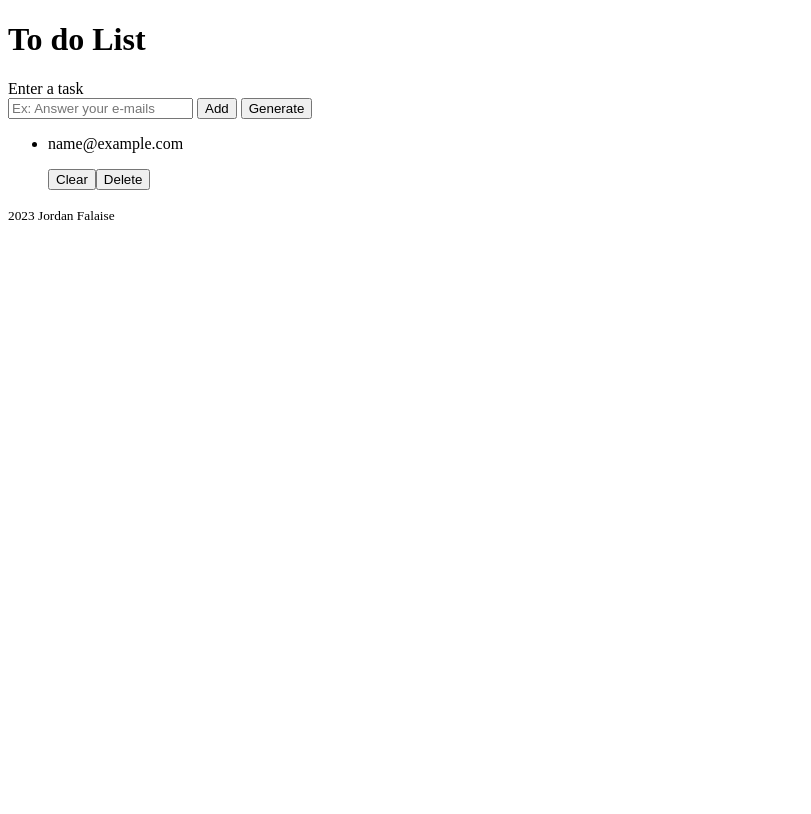
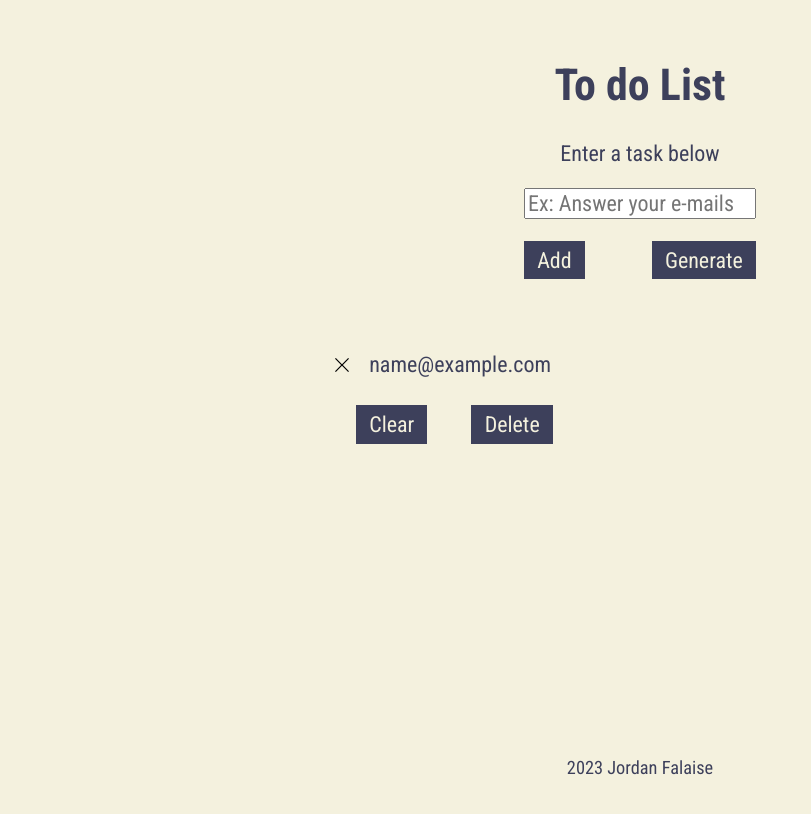
Before and after one commit to joanFaseDev/100-days-of-code-projects, a plain HTML site: page 4.ToDoList/index.html in a window 1280 px wide. Both pictures are taken after typing "name@example.com" into the empty fields and a click on the button "Add". Shown: the whole page, without its empty margins (0-811 px from the left). Drawn offline with Linux system fonts and the light colour scheme.

Commit message:
Added stylesheet && some minor JavaScript corrections

```diff
--- a/4.ToDoList/index.html
+++ b/4.ToDoList/index.html
@@ -11,11 +11,13 @@
     <div id="main-content">
         <h1 id="title">To do List</h1>
         <form action="#">
-            <label id="label-user-data" for="user-data">Enter a task</label>
+            <label id="label-user-data" for="user-data">Enter a task below</label>
             <div id="ctn-user-data">
                 <input id="user-data" type="text" name="user-data" placeholder="Ex: Answer your e-mails">
-                <button id="btn-add" type="submit">Add</button>
-                <button id="btn-generate" type="button">Generate</button>
+                <div id="ctn-btns">
+                    <button id="btn-add" type="submit">Add</button>
+                    <button id="btn-generate" type="button">Generate</button>
+                </div>
             </div>
         </form>
     </div>
--- a/4.ToDoList/script.js
+++ b/4.ToDoList/script.js
@@ -2,8 +2,6 @@ const input = document.querySelector('#user-data');
 const btnAdd = document.querySelector('#btn-add');
 const btnGenerate = document.querySelector('#btn-generate');
 const main = document.querySelector('#main-content');
-
-console.dir(main);
 
 btnAdd.addEventListener('click', (evt) => {
     evt.preventDefault();
@@ -28,11 +26,18 @@ function generateTask()
         const li = document.createElement('li');
         const div = document.createElement('div');
         const paragraph = document.createElement('p');
+        const ctnBtns = document.createElement('div');
         const btnClear = document.createElement('button');
         const btnRemove = document.createElement('button');
 
         paragraph.textContent = data;
 
+        li.addEventListener('dragend', (evt) => {
+            evt.target.classList.remove('is-dragged');
+        });
+
+        li.classList.add('is-unchecked');
+        ctnBtns.classList.add('ctn-btns');
         btnClear.setAttribute('type', 'button');
         btnClear.textContent = 'Clear';
         btnRemove.setAttribute('type', 'button');
@@ -44,11 +49,15 @@ function generateTask()
             {
                 paragraph.setAttribute('class', 'is-clear');
                 btnClear.textContent = 'Unclear';
+                li.classList.remove('is-unchecked');
+                li.classList.add('is-checked-green');
             }
             else
             {
                 paragraph.removeAttribute('class');
                 btnClear.textContent = 'Clear';
+                li.classList.remove('is-checked-green');
+                li.classList.add('is-unchecked');
             }
         });
 
@@ -65,12 +74,14 @@ function generateTask()
             ul.setAttribute('id', 'tasks-list');
         }
 
+        ctnBtns.append(btnClear);
+        ctnBtns.append(btnRemove);
         div.append(paragraph);
-        div.append(btnClear);
-        div.append(btnRemove);
+        div.append(ctnBtns);
         li.append(div);
         ul.append(li);
         main.append(ul);
+        console.dir(ul);
     }
 }
 
--- a/4.ToDoList/style.css
+++ b/4.ToDoList/style.css
@@ -1,2 +1,125 @@
+@import url('https://fonts.googleapis.com/css2?family=Roboto+Condensed:ital,wght@0,300;0,400;0,700;1,300;1,400;1,700&display=swap');
+
+:root {
+    --default-font-size: 18px;
+    --desktop-font-size: 22px;
+    --default-font-family: 'Roboto Condensed', sans-serif;
+    --primary-color: #f4f1de;
+    --secondary-color: #3d405b;
+    --clear-color: #81B29A;
+    --warning-color: #E07A5F;
+}
+
+body {
+    background-color: var(--primary-color);
+    color: var(--secondary-color);
+    font-size: var(--default-font-size);
+    font-family: var(--default-font-family);
+    box-sizing: border-box;
+    display: flex;
+    flex-direction: column;
+    justify-content: flex-end;
+    align-items: center;
+    min-height: 100vh;
+}
+
+h1 {
+    text-align: center;
+}
+
+form {
+    display: flex;
+    flex-direction: column;
+    align-items: center;
+    row-gap: 1em;
+    margin-bottom: 2em;
+}
+
+button {
+    font-family: inherit;
+    font-size: inherit;
+    border: none;
+    background-color: var(--secondary-color);
+    color: var(--primary-color);
+    padding: .3em .6em;
+}
+
+ul {
+    padding: 0 1rem;
+}
+
+p {
+    padding: .3em .6em;
+    background: linear-gradient(to right, var(--clear-color) 50%, var(--primary-color) 50%);
+    background-size: 0 0;
+    background-position: left bottom;
+    transition: all 1s ease;
+}
+
+#main-content {
+    flex-grow: 1;
+    /* min-height: 85vh; */
+    width: min(80%, 600px);
+    padding: 1em .5em;
+}
+
+#ctn-user-data {
+    display: flex;
+    flex-direction: column;
+    row-gap: 1em;
+}
+
+#user-data {
+    font-family: inherit;
+    font-size: inherit;
+}
+
+#ctn-btns {
+    display: flex;
+    justify-content: space-between;
+}
+
+#tasks-list {
+    display: flex;
+    flex-direction: column;
+    row-gap: 1.5em;
+}
+
+#warning {
+   text-align: center;
+   background-color: var(--warning-color);
+   color: var(--primary-color);
+}
+
+.ctn-btns {
+    display: flex;
+    justify-content: flex-start;
+    column-gap: 2em;
+}
+
 /*Special style for tasks completed*/
-.is-clear{}
+.is-clear{
+    background-color: var(--clear-color);
+    color: var(--primary-color);
+}
+
+
+.is-checked {
+    list-style: url(./assets/checked-svgrepo-com.svg);
+    background-position: right top;
+}
+
+.is-checked-green {
+    list-style: url(./assets/green-checked.svg);
+}
+
+.is-unchecked {
+    list-style: url(./assets/unchecked-svgrepo-com.svg);
+}
+
+@media(min-width: 500px)
+{
+    body {
+        font-size: var(--desktop-font-size);
+    }
+}
```
Also changed, not shown: 4.ToDoList/README.md, 4.ToDoList/assets/checked-svgrepo-com.svg (added), 4.ToDoList/assets/green-checked.svg (added), 4.ToDoList/assets/unchecked-svgrepo-com.svg (added), 1 other file.
